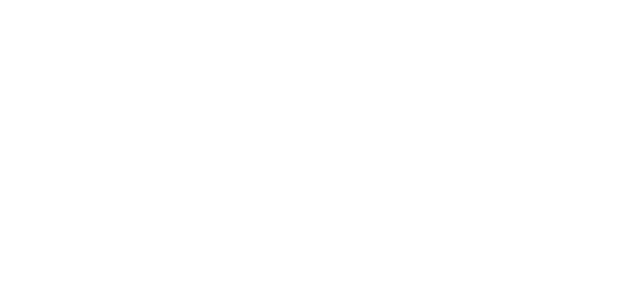
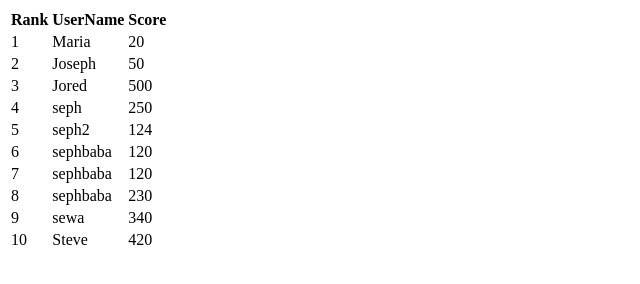
Before and after one commit to Maryjanee/Bunny-Quest, a website: page index.html in a window 1280 px wide. Shown: the whole page, without its empty margins (0-640 px from the left). Drawn offline with Linux system fonts and the light colour scheme.

Commit message:
Fix issue with leaderboard table display

```diff
--- a/index.html
+++ b/index.html
@@ -1,18 +1,78 @@
 <!DOCTYPE html>
 <html>
   <head>
-    <meta charset="utf-8">
+    <meta charset="utf-8" />
   </head>
   <body>
     <style>
-      form{
-        display:none;
+      form {
+        display: none;
       }
     </style>
     <form>
-      <input type="text" id="user-input">
-    <input type="submit" value="Get Player name">
+      <input type="text" id="user-input" />
+      <input type="submit" value="Get Player name" />
     </form>
+    <div class="results">
 
+    </div>
+
+    <table>
+      <tr>
+        <th>Rank</th>
+        <th>UserName</th>
+        <th>Score</th>
+      </tr>
+      <tr>
+        <td>1</td>
+        <td>Maria</td>
+        <td>20</td>
+      </tr>
+      <tr>
+        <td>2</td>
+        <td>Joseph</td>
+        <td>50</td>
+      </tr>
+      <tr>
+        <td>3</td>
+        <td>Jored</td>
+        <td>500</td>
+      </tr>
+      <tr>
+        <td>4</td>
+        <td>seph</td>
+        <td>250</td>
+      </tr>
+      <tr>
+        <td>5</td>
+        <td>seph2</td>
+        <td>124</td>
+      </tr>
+      <tr>
+        <td>6</td>
+        <td>sephbaba</td>
+        <td>120</td>
+      </tr>
+      <tr>
+        <td>7</td>
+        <td>sephbaba</td>
+        <td>120</td>
+      </tr>
+      <tr>
+        <td>8</td>
+        <td>sephbaba</td>
+        <td>230</td>
+      </tr>
+      <tr>
+        <td>9</td>
+        <td>sewa</td>
+        <td>340</td>
+      </tr>
+      <tr>
+        <td>10</td>
+        <td>Steve</td>
+        <td>420</td>
+      </tr>
+    </table>
   </body>
 </html>
```
Also changed, not shown: src/Scenes/LeaderboardScene.js (+32 -39 lines).
